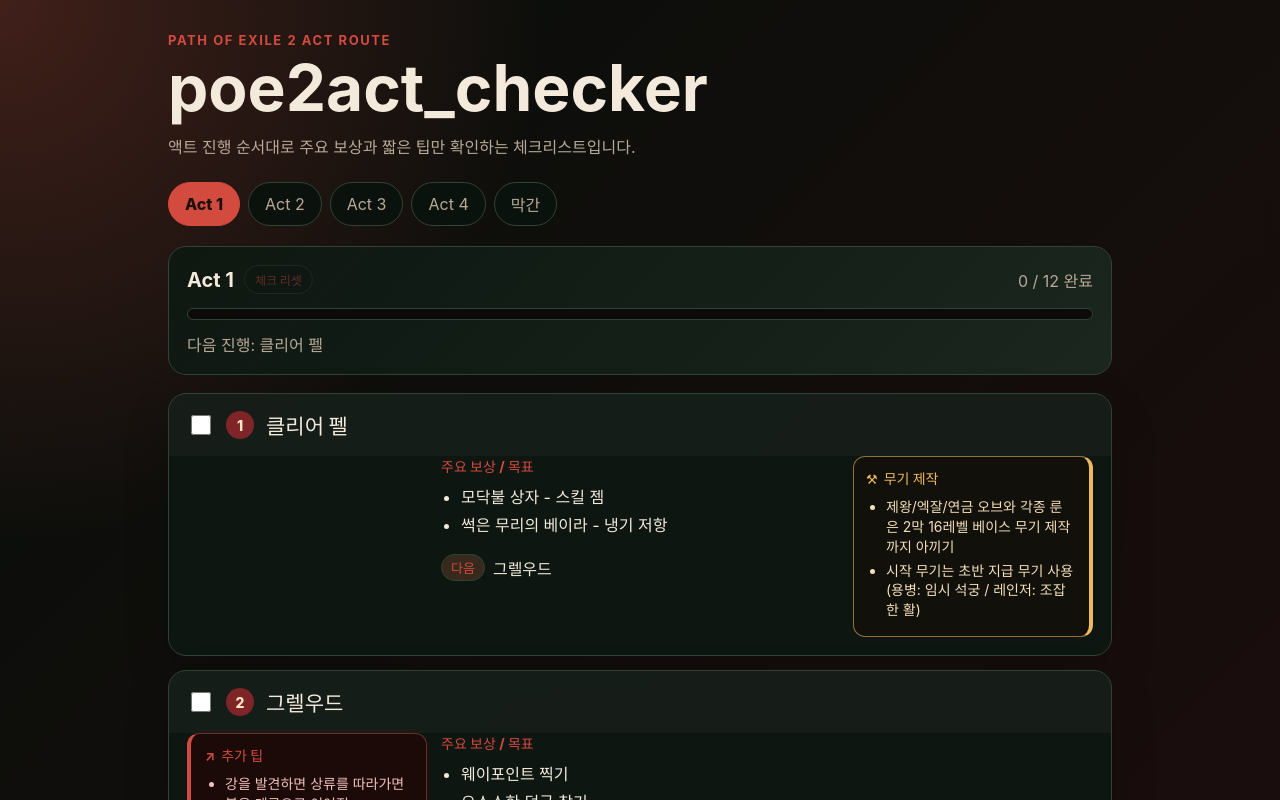
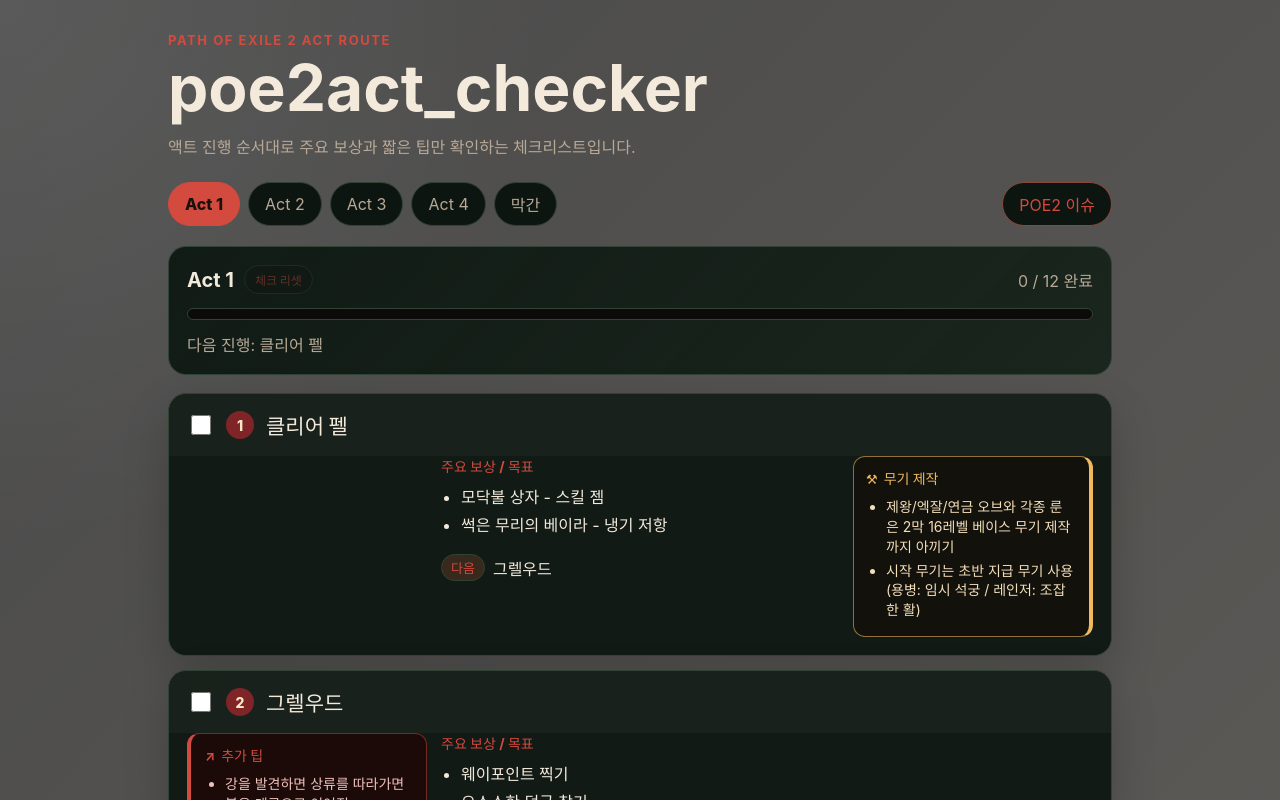
Before and after one commit to chrier/poe2act_checker, a React (Vite) app: page / in a window 1280 px wide. Shown: the top 800 px of the page. Built offline with nearby package versions, Linux system fonts and the light colour scheme.

Commit message:
Add POE2 issues page

```diff
--- a/src/App.css
+++ b/src/App.css
@@ -1,6 +1,6 @@
 .app-shell {
-  --theme-bg: #12100d;
-  --theme-bg-2: #24190f;
+  --theme-bg: #4a4a4a;
+  --theme-bg-2: #5a5855;
   --panel: rgba(30, 25, 20, 0.92);
   --panel-2: #292119;
   --border: #47382a;
@@ -20,7 +20,7 @@
 
 .app-shell::before {
   background:
-    radial-gradient(circle at top left, color-mix(in srgb, var(--accent) 28%, transparent), transparent 34rem),
+    radial-gradient(circle at top left, rgba(255, 255, 255, 0.09), transparent 34rem),
     linear-gradient(135deg, var(--theme-bg), var(--theme-bg-2));
   content: '';
   inset: 0 50%;
@@ -96,6 +96,29 @@
   --tip-text: #eee0bd;
 }
 
+.theme-issues {
+  --theme-bg: #090f16;
+  --theme-bg-2: #1d172a;
+  --panel: rgba(14, 22, 32, 0.95);
+  --panel-2: #1c2635;
+  --border: #33465e;
+  --accent: #8ec5ff;
+  --accent-2: #395b86;
+  --tip-bg: rgba(142, 197, 255, 0.1);
+  --tip-border: rgba(142, 197, 255, 0.34);
+  --tip-text: #d7eaff;
+}
+
+.theme-act-1,
+.theme-act-2,
+.theme-act-3,
+.theme-act-4,
+.theme-act-5,
+.theme-issues {
+  --theme-bg: #4a4a4a;
+  --theme-bg-2: #5a5855;
+}
+
 .app-header {
   margin-bottom: 22px;
 }
@@ -143,6 +166,15 @@
   border-color: var(--accent);
   color: #1a120a;
   font-weight: 800;
+}
+
+.act-tabs .issue-tab {
+  margin-left: auto;
+}
+
+.act-tabs .issue-tab:not(.active) {
+  border-color: color-mix(in srgb, var(--accent) 55%, var(--border));
+  color: var(--accent);
 }
 
 .progress-card {
@@ -384,6 +416,145 @@
   font-size: 13px;
 }
 
+.issue-page {
+  display: grid;
+  gap: 16px;
+}
+
+.issue-hero,
+.issue-card {
+  background: linear-gradient(135deg, var(--panel), color-mix(in srgb, var(--panel-2) 82%, black));
+  border: 1px solid var(--border);
+  border-radius: 18px;
+  box-shadow: 0 18px 45px rgba(0, 0, 0, 0.18);
+}
+
+.issue-hero {
+  padding: 22px;
+}
+
+.issue-hero h2 {
+  font-size: clamp(28px, 5vw, 44px);
+  line-height: 1.05;
+  margin: 0 0 10px;
+}
+
+.issue-hero p:last-child {
+  color: var(--muted);
+  margin: 0;
+  max-width: 760px;
+}
+
+.issue-list {
+  display: grid;
+  gap: 14px;
+}
+
+.issue-card {
+  display: grid;
+  gap: 14px;
+  padding: 18px;
+}
+
+.issue-card-header {
+  align-items: flex-start;
+  display: flex;
+  gap: 14px;
+  justify-content: space-between;
+}
+
+.issue-category,
+.issue-status,
+.issue-tags span,
+.issue-source-row a {
+  border-radius: 999px;
+  font-size: 12px;
+  font-weight: 800;
+}
+
+.issue-category {
+  color: var(--accent);
+  display: inline-block;
+  margin-bottom: 7px;
+}
+
+.issue-card h3 {
+  font-size: 22px;
+  line-height: 1.2;
+  margin: 0;
+}
+
+.issue-status {
+  background: color-mix(in srgb, var(--accent) 18%, black);
+  border: 1px solid color-mix(in srgb, var(--accent) 42%, transparent);
+  color: var(--accent);
+  flex: 0 0 auto;
+  padding: 5px 10px;
+}
+
+.issue-card blockquote {
+  background: rgba(255, 255, 255, 0.04);
+  border-left: 4px solid var(--accent);
+  border-radius: 12px;
+  color: var(--tip-text);
+  margin: 0;
+  padding: 12px 14px;
+}
+
+.issue-summary,
+.issue-note {
+  margin: 0;
+}
+
+.issue-summary {
+  color: var(--text);
+}
+
+.issue-note {
+  background: var(--tip-bg);
+  border: 1px solid var(--tip-border);
+  border-radius: 12px;
+  color: var(--tip-text);
+  padding: 12px 14px;
+}
+
+.issue-note strong {
+  color: var(--accent);
+  display: block;
+  font-size: 13px;
+  margin-bottom: 4px;
+}
+
+.issue-tags {
+  display: flex;
+  flex-wrap: wrap;
+  gap: 6px;
+}
+
+.issue-tags span {
+  background: rgba(255, 255, 255, 0.06);
+  border: 1px solid var(--border);
+  color: var(--muted);
+  padding: 4px 8px;
+}
+
+.issue-source-row {
+  align-items: center;
+  border-top: 1px solid color-mix(in srgb, var(--border) 70%, transparent);
+  color: var(--muted);
+  display: flex;
+  gap: 12px;
+  justify-content: space-between;
+  padding-top: 12px;
+}
+
+.issue-source-row a {
+  background: var(--accent);
+  color: #10151d;
+  padding: 7px 12px;
+  text-decoration: none;
+}
+
 @media (max-width: 640px) {
   .app-shell {
     padding-inline: 12px;
--- a/src/App.tsx
+++ b/src/App.tsx
@@ -1,6 +1,7 @@
 import { useEffect, useMemo, useState } from 'react'
 import './App.css'
 import { actGuides } from './data/acts'
+import { issueItems } from './data/issues'
 
 const STORAGE_KEY = 'poe2act_checker.completed_steps'
 const UPDATE_TIP_PREFIX = '[0.5 동선 개선]'
@@ -20,6 +21,7 @@
 
 function App() {
   const [activeAct, setActiveAct] = useState(actGuides[0].act)
+  const [activeView, setActiveView] = useState<'checklist' | 'issues'>('checklist')
   const [completedSteps, setCompletedSteps] = useState<Set<string>>(() => readCompletedSteps())
 
   const currentGuide = actGuides.find((guide) => guide.act === activeAct) ?? actGuides[0]
@@ -57,7 +59,7 @@
   }
 
   return (
-    <main className={`app-shell theme-act-${currentGuide.act}`}>
+    <main className={`app-shell ${activeView === 'issues' ? 'theme-issues' : `theme-act-${currentGuide.act}`}`}>
       <header className="app-header">
         <p className="eyebrow">Path of Exile 2 Act Route</p>
         <h1>poe2act_checker</h1>
@@ -66,20 +68,32 @@
         </p>
       </header>
 
-      <nav className="act-tabs" aria-label="Act 선택">
+      <nav className="act-tabs" aria-label="페이지 및 Act 선택">
         {actGuides.map((guide) => (
           <button
-            className={guide.act === activeAct ? 'active' : ''}
+            className={activeView === 'checklist' && guide.act === activeAct ? 'active' : ''}
             key={guide.act}
-            onClick={() => setActiveAct(guide.act)}
+            onClick={() => {
+              setActiveView('checklist')
+              setActiveAct(guide.act)
+            }}
             type="button"
           >
             {guide.title}
           </button>
         ))}
+        <button
+          className={activeView === 'issues' ? 'issue-tab active' : 'issue-tab'}
+          onClick={() => setActiveView('issues')}
+          type="button"
+        >
+          POE2 이슈
+        </button>
       </nav>
 
-      <section className="progress-card" aria-label="진행률">
+      {activeView === 'checklist' ? (
+        <>
+          <section className="progress-card" aria-label="진행률">
         <div className="progress-summary">
           <div className="progress-title-row">
             <strong>{currentGuide.title}</strong>
@@ -197,6 +211,58 @@
           )
         })}
       </section>
+        </>
+      ) : (
+        <section className="issue-page" aria-label="POE2 이슈">
+          <div className="issue-hero">
+            <p className="eyebrow">POE2 Issue Board</p>
+            <h2>POE2 이슈</h2>
+            <p>
+              패치, 빌드 메타, 액트 동선, 보상 누락처럼 체크리스트에 반영할 만한 글을
+              짧은 인용과 요약, 원문 링크 중심으로 모아두는 페이지입니다.
+            </p>
+          </div>
+
+          <div className="issue-list">
+            {issueItems.map((issue) => (
+              <article className="issue-card" key={issue.id}>
+                <div className="issue-card-header">
+                  <div>
+                    <span className="issue-category">{issue.category}</span>
+                    <h3>{issue.title}</h3>
+                  </div>
+                  <span className="issue-status">{issue.status}</span>
+                </div>
+
+                <blockquote>{issue.quote}</blockquote>
+                <p className="issue-summary">{issue.summary}</p>
+
+                {issue.myNote && (
+                  <p className="issue-note">
+                    <strong>내 메모</strong>
+                    {issue.myNote}
+                  </p>
+                )}
+
+                {issue.tags && issue.tags.length > 0 && (
+                  <div className="issue-tags" aria-label="태그">
+                    {issue.tags.map((tag) => (
+                      <span key={tag}>{tag}</span>
+                    ))}
+                  </div>
+                )}
+
+                <div className="issue-source-row">
+                  <span>{issue.publishedAt ? `${issue.publishedAt} · ` : ''}{issue.sourceName}</span>
+                  <a href={issue.sourceUrl} rel="noreferrer" target="_blank">
+                    원문 보기
+                  </a>
+                </div>
+              </article>
+            ))}
+          </div>
+        </section>
+      )}
     </main>
   )
 }
--- /dev/null
+++ b/src/data/issues.ts
@@ -0,0 +1,32 @@
+import type { IssueItem } from '../types'
+
+export const issueItems: IssueItem[] = [
+  {
+    id: 'youtube-auspex-facebreaker-unique-items',
+    category: '고유 아이템',
+    title: 'The Auspex와 Facebreaker, 고대의 귀환 신규 고유 아이템 공개',
+    quote:
+      '“이 장갑을 장착하고 손이 비어 있으면 주먹만으로 모든 철퇴 스킬을 사용할 수 있습니다.”',
+    summary:
+      'Path of Exile 공식 영상에서 Return of the Ancients에 추가될 신규 고유 아이템 The Auspex와 Facebreaker를 소개했습니다. The Auspex는 연무의 큰까마귀 소환수, 광기 폭발, 격분 충전, 감속 디버프 강화, 낮은 생명력 상태 피격 피해 행운 효과를 중심으로 한 아이템입니다. Facebreaker는 손이 비어 있을 때 주먹으로 철퇴 스킬을 사용할 수 있게 하고, 캠페인에서 치아를 모아 보스를 추적하며 처치할수록 물리 피해를 얻는 격투형 고유 장갑으로 소개됩니다.',
+    sourceName: 'Path of Exile YouTube',
+    sourceUrl: 'https://www.youtube.com/watch?v=e2QZNDtJhoM',
+    status: '확인 필요',
+    myNote:
+      'Act 체크리스트보다는 별도 이슈/메타 참고 항목에 가깝습니다. 5월 30일 출시 예정인 고대의 귀환 콘텐츠와 초반 빌드/무기 선택 팁에 영향이 있는지 나중에 확인하면 좋겠습니다.',
+    tags: ['Return of the Ancients', 'The Auspex', 'Facebreaker', '고유 아이템', '빌드 메타'],
+  },
+  {
+    id: 'issue-page-guide',
+    category: '운영 메모',
+    title: 'POE2 이슈 탭 사용 방식',
+    quote: '외부 글은 전문 복사 대신 핵심 문장만 짧게 인용하고, 요약과 원문 링크를 함께 둡니다.',
+    summary:
+      '패치, 빌드 메타, 액트 동선, 보상 누락 같은 체크리스트 반영 후보를 모아두는 별도 페이지입니다. 이후 Maxroll, 공식 포럼, 커뮤니티 글을 수동으로 정리해 추가하면 됩니다.',
+    sourceName: '직접 작성',
+    sourceUrl: 'https://github.com/chrier/poe2act_checker',
+    status: '확인 필요',
+    myNote: '실제 외부 글을 추가할 때는 제목, 짧은 인용, 요약, 출처 링크만 넣고 전문 복사는 피하기.',
+    tags: ['운영', '큐레이션', '출처 링크'],
+  },
+]
--- a/src/index.css
+++ b/src/index.css
@@ -1,5 +1,5 @@
 :root {
-  --bg: #12100d;
+  --bg: #545454;
   --panel: #1e1914;
   --panel-2: #292119;
   --text: #f3eadc;
```
Also changed, not shown: src/types.ts (+16 -0 lines).
